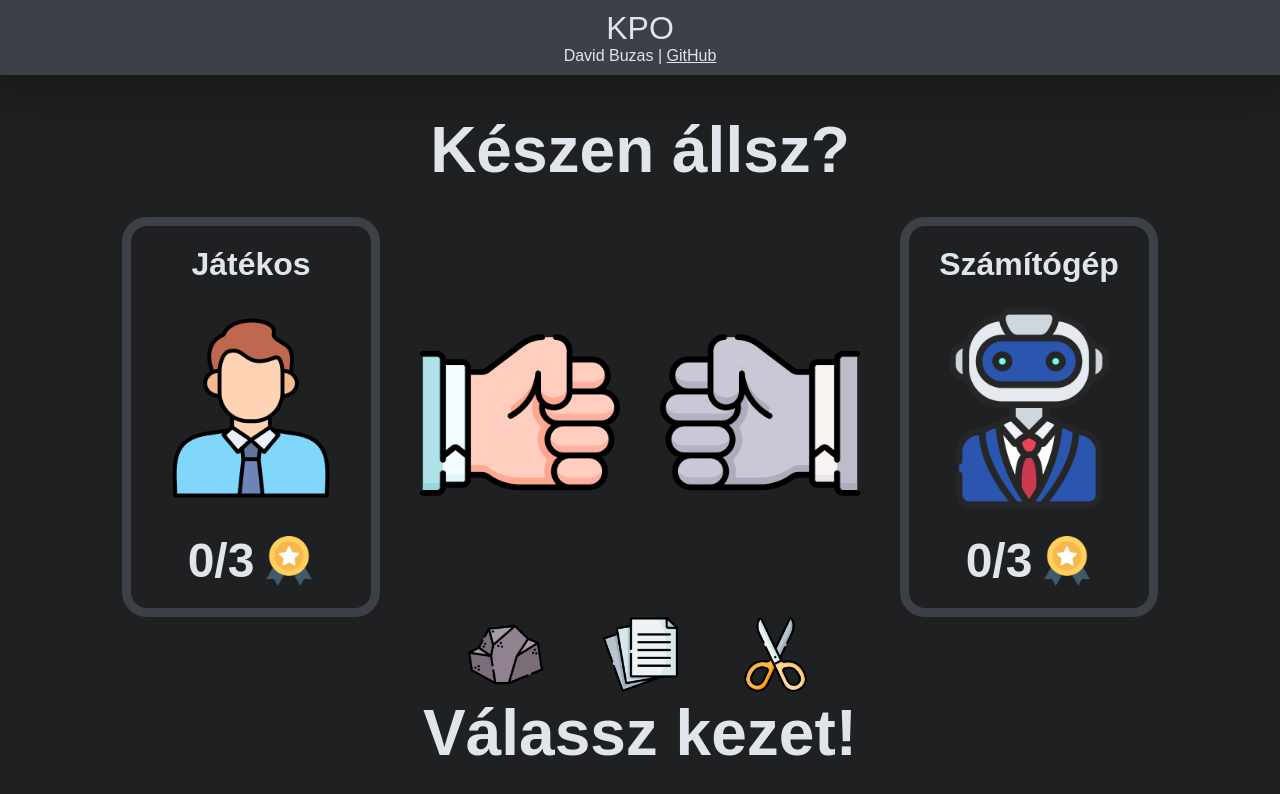
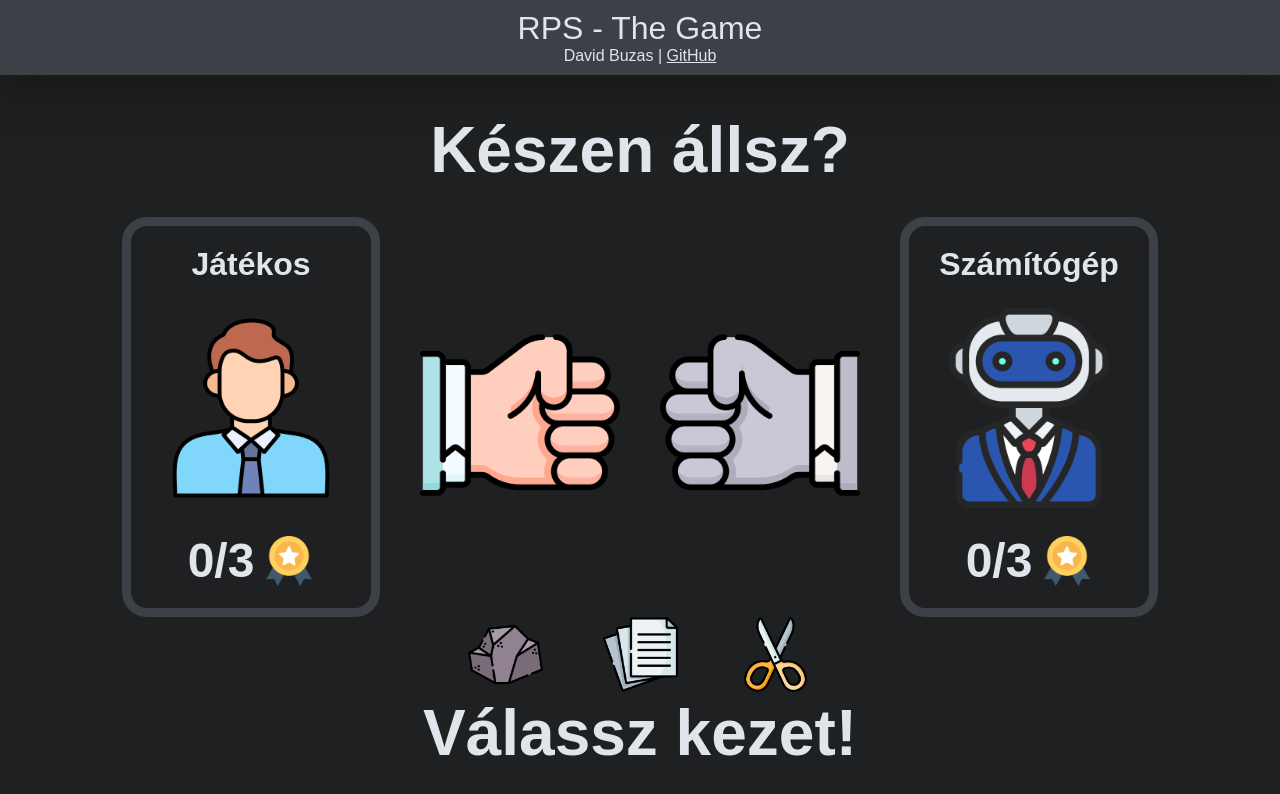
Before and after one commit to stevie-soft/rock-paper-scissors, a plain HTML site: page index.html in a window 1280 px wide. Drawn offline with Linux system fonts and the light colour scheme; a web font is replaced by a local one.

Commit message:
sync title (KPO -> RPS)

```diff
--- a/index.html
+++ b/index.html
@@ -13,7 +13,7 @@
   <body>
     <main>
       <div class="game-banner">
-        <span class="title">KPO</span>
+        <span class="title">RPS - The Game</span>
         <span class="subtitle"
           >David Buzas |
           <a
```
